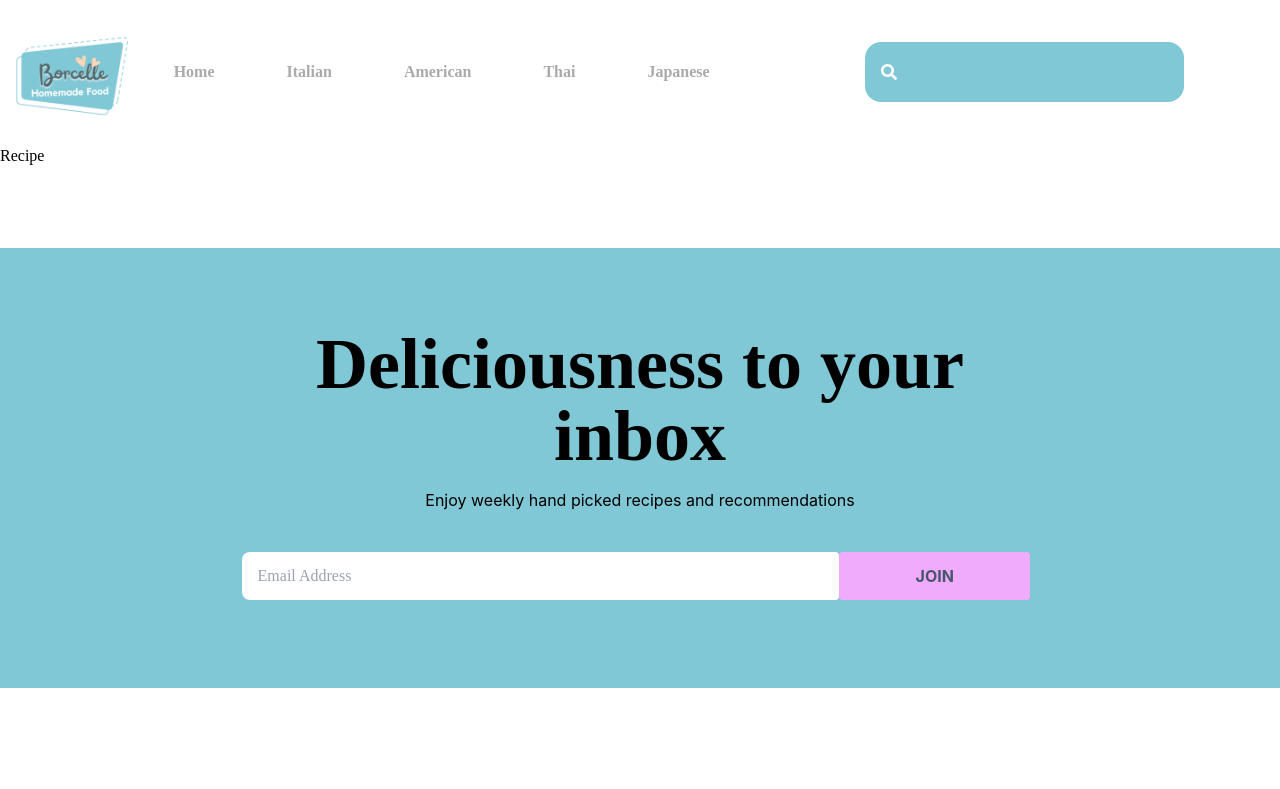
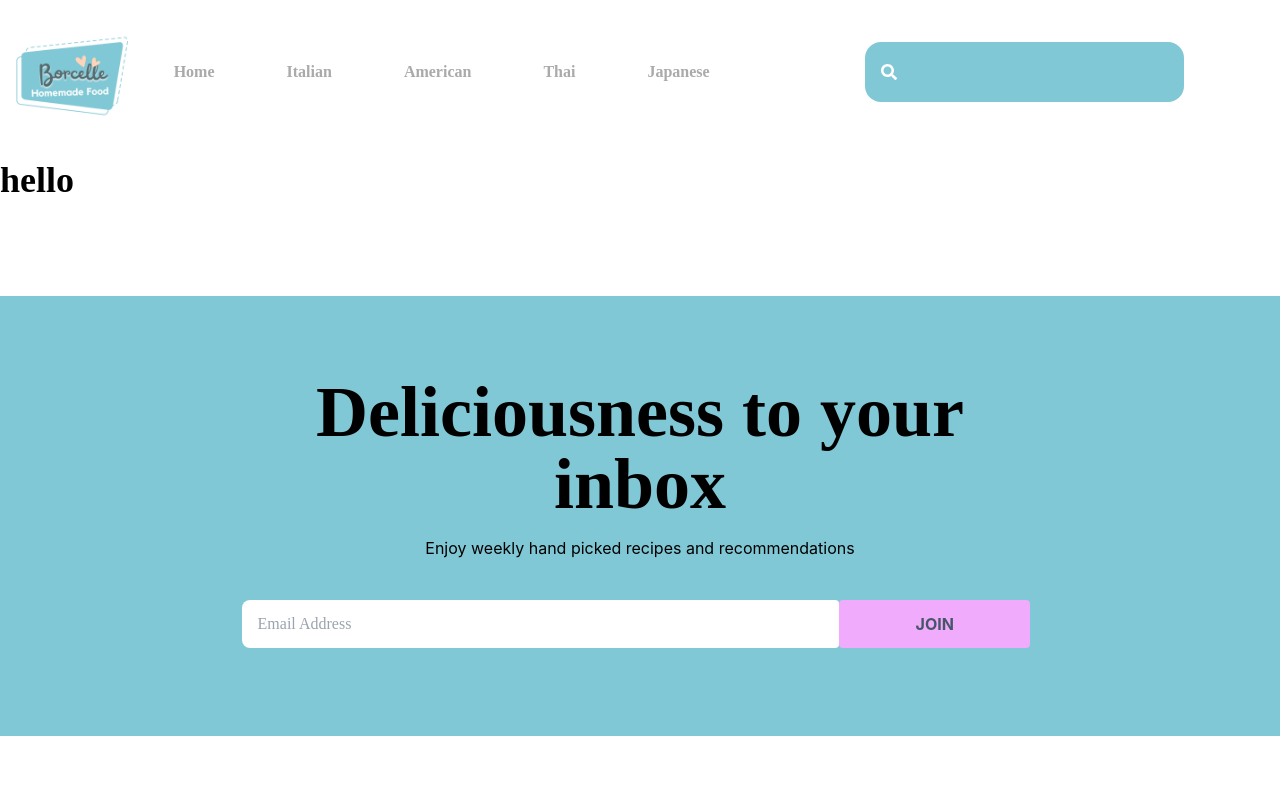
Before and after one commit to yastrb/react-food-app, a React (Create React App) app: page /recipe/1 in a window 1280 px wide. Shown: the top 789 px of the page. Built offline with nearby package versions, Linux system fonts and the light colour scheme; the HTML template or start-up script is replaced by a standard one.

Commit message:
new commit

```diff
--- a/src/components/Delicious.jsx
+++ b/src/components/Delicious.jsx
@@ -28,7 +28,7 @@ const Delicious = () => {
     const [delicious, setDelicious] = useState([]);
     useEffect(() => { getPopular(); }, []);
     const getPopular = async () => {
-        const api = await fetch(`https://api.spoonacular.com/recipes/random?apiKey=${process.env.REACT_APP_API_KEY}&number=3`);
+        const api = await fetch(`https://api.spoonacular.com/recipes/random?apiKey=${process.env.REACT_APP_API_KEY}&number=4`);
         const data = await api.json();
         setDelicious(data.recipes)
         console.log(data);
--- a/src/pages/Recipe.jsx
+++ b/src/pages/Recipe.jsx
@@ -3,8 +3,13 @@ import { useEffect, useState } from 'react';
 import { useParams } from 'react-router-dom';
 
 function Recipe() {
+    const fetchDetails = async () => {
+        const data = await fetch(`https://api.spoonacular.com/recipes/random?apiKey=${process.env.REACT_APP_API_KEY}`)
+    }
   return (
-    <div>Recipe</div>
+    <div>
+        <h3>hello</h3>
+    </div>
   )
 }
 
```
